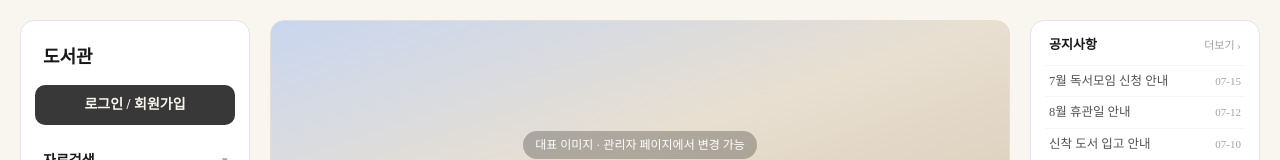
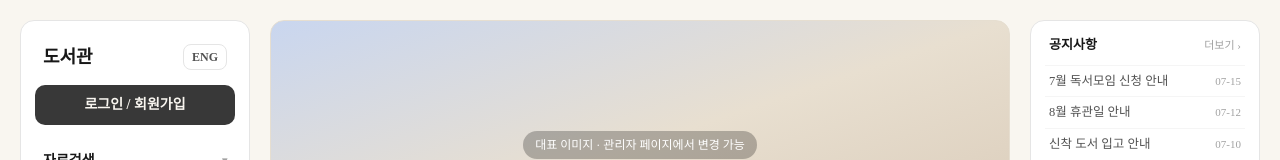
Before and after one commit to Gravityofu/LibraryNearMe, a Next.js app in the folder frontend/: page / in a window 1280 px wide. Shown: the top 160 px of the page. Built offline with nearby package versions, Linux system fonts and the light colour scheme; no server answers.

Commit message:
9단계(1): 언어 토글(한/영) + 홈페이지 번역

```diff
--- a/frontend/src/app/layout.tsx
+++ b/frontend/src/app/layout.tsx
@@ -1,6 +1,7 @@
 import type { Metadata } from "next";
 import { Geist, Geist_Mono } from "next/font/google";
 import "./globals.css";
+import { LanguageProvider } from "@/components/language-provider";
 
 const geistSans = Geist({
   variable: "--font-geist-sans",
@@ -28,7 +29,7 @@ export default function RootLayout({
       className={`${geistSans.variable} ${geistMono.variable} h-full antialiased`}
     >
       <body className={`${geistSans.variable} ${geistMono.variable} antialiased bg-[#F9F6F0] text-neutral-900`}>
-        {children}
+        <LanguageProvider>{children}</LanguageProvider>
       </body>
     </html>
   );
--- /dev/null
+++ b/frontend/src/components/home-body.tsx
@@ -0,0 +1,27 @@
+"use client";
+
+import { useI18n } from "@/components/language-provider";
+import SearchBox from "@/components/search-box";
+
+export default function HomeBody({ libraryName }: { libraryName?: string }) {
+  const { t } = useI18n();
+  const name = libraryName ?? t("common.library");
+
+  return (
+    <main>
+      <div className="flex h-[250px] items-center justify-center rounded-xl border border-[#e6ded0] bg-gradient-to-br from-[#c9d6ef] via-[#e8dfd0] to-[#d8c9b6]">
+        <span className="rounded-full bg-black/25 px-3 py-1.5 text-xs text-white">
+          {t("home.banner")}
+        </span>
+      </div>
+
+      <SearchBox />
+
+      <p className="mt-6 text-center text-sm leading-8 text-neutral-500">
+        {t("home.welcome").replace("{name}", name)}
+        <br />
+        {t("home.welcomeSub")}
+      </p>
+    </main>
+  );
+}
--- /dev/null
+++ b/frontend/src/components/language-provider.tsx
@@ -0,0 +1,45 @@
+"use client";
+
+import { createContext, useContext, useEffect, useState } from "react";
+import { dictionary, type Lang } from "@/lib/dictionary";
+
+type I18n = {
+  lang: Lang;
+  setLang: (l: Lang) => void;
+  t: (key: string) => string;
+};
+
+const I18nContext = createContext<I18n | null>(null);
+
+export function LanguageProvider({ children }: { children: React.ReactNode }) {
+  const [lang, setLangState] = useState<Lang>("ko");
+
+  // 저장돼 있던 언어 설정을 불러옵니다.
+  useEffect(() => {
+    const saved = localStorage.getItem("lang");
+    if (saved === "ko" || saved === "en") setLangState(saved);
+  }, []);
+
+  function setLang(l: Lang) {
+    setLangState(l);
+    localStorage.setItem("lang", l); // 다음에 와도 유지되게 저장
+  }
+
+  // 이름표(key)를 넣으면 현재 언어의 문구를 돌려줍니다.
+  function t(key: string) {
+    return dictionary[lang][key] ?? key;
+  }
+
+  return (
+    <I18nContext.Provider value={{ lang, setLang, t }}>
+      {children}
+    </I18nContext.Provider>
+  );
+}
+
+// 화면 어디서든 언어와 번역 함수를 꺼내 쓰는 도구
+export function useI18n() {
+  const ctx = useContext(I18nContext);
+  if (!ctx) throw new Error("LanguageProvider 안에서만 사용하세요.");
+  return ctx;
+}
--- /dev/null
+++ b/frontend/src/components/language-toggle.tsx
@@ -0,0 +1,15 @@
+"use client";
+
+import { useI18n } from "@/components/language-provider";
+
+export default function LanguageToggle() {
+  const { lang, setLang } = useI18n();
+  return (
+    <button
+      onClick={() => setLang(lang === "ko" ? "en" : "ko")}
+      className="rounded-md border border-neutral-200 px-2 py-1 text-xs font-semibold text-neutral-600 hover:bg-neutral-50"
+    >
+      {lang === "ko" ? "ENG" : "한국어"}
+    </button>
+  );
+}
--- a/frontend/src/components/recent-posts.tsx
+++ b/frontend/src/components/recent-posts.tsx
@@ -1,5 +1,7 @@
-// 지금은 예시 데이터입니다. 나중에 게시판 기능을 만들면 진짜 글로 바뀌고,
-// 관리자에서 "어떤 박스를 보여줄지"도 이때 연결합니다.
+"use client";
+
+import { useI18n } from "@/components/language-provider";
+
 const BOARDS = [
   { name: "공지사항", posts: [
     { title: "7월 독서모임 신청 안내", date: "07-15" },
@@ -25,13 +27,16 @@ const BOARDS = [
 ];
 
 export default function RecentPosts() {
+  const { t } = useI18n();
   return (
     <div className="flex flex-col gap-3.5">
       {BOARDS.map((board) => (
         <div key={board.name} className="rounded-xl border border-neutral-200 bg-white p-3.5">
           <h4 className="mb-2.5 flex items-center px-1 text-[13px] font-extrabold">
             {board.name}
-            <span className="ml-auto text-[11px] font-normal text-neutral-400">더보기 ›</span>
+            <span className="ml-auto text-[11px] font-normal text-neutral-400">
+              {t("posts.more")}
+            </span>
           </h4>
           {board.posts.map((p, idx) => (
             <div
--- a/frontend/src/components/site-sidebar.tsx
+++ b/frontend/src/components/site-sidebar.tsx
@@ -2,33 +2,35 @@
 
 import { useState } from "react";
 import Link from "next/link";
+import { useI18n } from "@/components/language-provider";
+import LanguageToggle from "@/components/language-toggle";
 
-// 왼쪽 메뉴 구성 (하위 페이지는 앞으로 하나씩 진짜 링크로 연결됩니다)
+// 이제 글자 대신 '이름표(키)'를 씁니다.
 const MENU = [
-  { title: "자료검색", items: [
-    { label: "통합 검색", href: "/" },
-    { label: "신착 자료", href: "#" },
-    { label: "인기 자료", href: "#" },
+  { key: "nav.search", items: [
+    { key: "nav.search.all", href: "/" },
+    { key: "nav.search.new", href: "#" },
+    { key: "nav.search.popular", href: "#" },
   ]},
-  { title: "도서관 이용", items: [
-    { label: "이용 안내", href: "#" },
-    { label: "오시는 길", href: "#" },
-    { label: "운영 시간", href: "#" },
+  { key: "nav.use", items: [
+    { key: "nav.use.guide", href: "#" },
+    { key: "nav.use.location", href: "#" },
+    { key: "nav.use.hours", href: "#" },
   ]},
-  { title: "커뮤니티", items: [
-    { label: "공지사항", href: "#" },
-    { label: "자유게시판", href: "#" },
-    { label: "독서모임", href: "#" },
-    { label: "자료 신청", href: "#" },
+  { key: "nav.community", items: [
+    { key: "nav.community.notice", href: "#" },
+    { key: "nav.community.free", href: "#" },
+    { key: "nav.community.club", href: "#" },
+    { key: "nav.community.request", href: "#" },
   ]},
-  { title: "내 서재", items: [
-    { label: "대출 현황", href: "#" },
-    { label: "예약 현황", href: "#" },
-    { label: "모바일 회원증", href: "#" },
+  { key: "nav.myshelf", items: [
+    { key: "nav.myshelf.loans", href: "#" },
+    { key: "nav.myshelf.reservations", href: "#" },
+    { key: "nav.myshelf.card", href: "#" },
   ]},
-  { title: "도서관 소개", items: [
-    { label: "인사말", href: "#" },
-    { label: "시설 안내", href: "#" },
+  { key: "nav.about", items: [
+    { key: "nav.about.greeting", href: "#" },
+    { key: "nav.about.facilities", href: "#" },
   ]},
 ];
 
@@ -39,7 +41,7 @@ export default function SiteSidebar({
   name: string;
   primaryColor?: string;
 }) {
-  // 열려 있는 메뉴 번호 목록 (처음엔 0번=자료검색만 열림)
+  const { t } = useI18n();
   const [open, setOpen] = useState<number[]>([0]);
 
   function toggle(i: number) {
@@ -50,32 +52,29 @@ export default function SiteSidebar({
 
   return (
     <aside className="rounded-xl border border-neutral-200 bg-white p-3.5">
-      {/* 로고 (왼쪽 정렬) */}
-      <Link
-        href="/"
-        className="block px-2 pb-3.5 pt-2 text-lg font-extrabold"
-        style={{ color: primaryColor }}
-      >
-        {name}
-      </Link>
+      {/* 로고 + 언어 토글 */}
+      <div className="flex items-center justify-between px-2 pb-3.5 pt-2">
+        <Link href="/" className="text-lg font-extrabold" style={{ color: primaryColor }}>
+          {name}
+        </Link>
+        <LanguageToggle />
+      </div>
 
-      {/* 로그인/회원가입 단일 버튼 (짙은 회색 + 아이보리 글씨) */}
       <Link
         href="/login"
         className="block rounded-lg bg-[#383838] py-2.5 text-center text-sm font-semibold text-[#F9F6F0]"
       >
-        로그인 / 회원가입
+        {t("auth.button")}
       </Link>
 
-      {/* 아코디언 메뉴 */}
       <nav className="mt-4">
         {MENU.map((group, i) => (
-          <div key={group.title} className="border-b border-neutral-100 last:border-b-0">
+          <div key={group.key} className="border-b border-neutral-100 last:border-b-0">
             <button
               onClick={() => toggle(i)}
               className="flex w-full items-center justify-between px-2 py-2.5 text-sm font-semibold"
             >
-              {group.title}
+              {t(group.key)}
               <span
                 className={`text-[10px] text-neutral-400 transition-transform ${
                   open.includes(i) ? "rotate-90" : ""
@@ -88,11 +87,11 @@ export default function SiteSidebar({
               <div className="pb-2">
                 {group.items.map((item) => (
                   <Link
-                    key={item.label}
+                    key={item.key}
                     href={item.href}
                     className="block rounded-md px-4 py-1.5 text-[13px] text-neutral-600 hover:bg-neutral-50"
                   >
-                    {item.label}
+                    {t(item.key)}
                   </Link>
                 ))}
               </div>
--- /dev/null
+++ b/frontend/src/lib/dictionary.ts
@@ -0,0 +1,75 @@
+export type Lang = "ko" | "en";
+
+// 왼쪽이 이름표(키), 오른쪽이 실제 문구입니다.
+export const dictionary: Record<Lang, Record<string, string>> = {
+  ko: {
+    "auth.button": "로그인 / 회원가입",
+
+    "nav.search": "자료검색",
+    "nav.search.all": "통합 검색",
+    "nav.search.new": "신착 자료",
+    "nav.search.popular": "인기 자료",
+    "nav.use": "도서관 이용",
+    "nav.use.guide": "이용 안내",
+    "nav.use.location": "오시는 길",
+    "nav.use.hours": "운영 시간",
+    "nav.community": "커뮤니티",
+    "nav.community.notice": "공지사항",
+    "nav.community.free": "자유게시판",
+    "nav.community.club": "독서모임",
+    "nav.community.request": "자료 신청",
+    "nav.myshelf": "내 서재",
+    "nav.myshelf.loans": "대출 현황",
+    "nav.myshelf.reservations": "예약 현황",
+    "nav.myshelf.card": "모바일 회원증",
+    "nav.about": "도서관 소개",
+    "nav.about.greeting": "인사말",
+    "nav.about.facilities": "시설 안내",
+
+    "home.banner": "대표 이미지 · 관리자 페이지에서 변경 가능",
+    "home.searchPlaceholder": "검색어를 입력하고 Enter를 누르세요",
+    "home.searchHint": "Enter를 누르면 바로 검색됩니다 (검색 버튼 없음)",
+    "home.searchEmpty": "검색어를 입력해 주세요",
+    "home.searchTodo": '"{q}" 검색은 도서 관리 단계에서 연결됩니다',
+    "home.welcome": "책과 사람을 잇는 공간, {name}입니다.",
+    "home.welcomeSub": "왼쪽 메뉴에서 원하는 서비스를 골라보세요.",
+
+    "posts.more": "더보기 ›",
+    "common.library": "도서관",
+  },
+  en: {
+    "auth.button": "Login / Sign up",
+
+    "nav.search": "Search",
+    "nav.search.all": "Integrated Search",
+    "nav.search.new": "New Arrivals",
+    "nav.search.popular": "Popular",
+    "nav.use": "Using the Library",
+    "nav.use.guide": "Guide",
+    "nav.use.location": "Directions",
+    "nav.use.hours": "Hours",
+    "nav.community": "Community",
+    "nav.community.notice": "Notices",
+    "nav.community.free": "Open Board",
+    "nav.community.club": "Book Clubs",
+    "nav.community.request": "Request Materials",
+    "nav.myshelf": "My Shelf",
+    "nav.myshelf.loans": "My Loans",
+    "nav.myshelf.reservations": "My Reservations",
+    "nav.myshelf.card": "Mobile Card",
+    "nav.about": "About",
+    "nav.about.greeting": "Greeting",
+    "nav.about.facilities": "Facilities",
+
+    "home.banner": "Main image · editable in admin",
+    "home.searchPlaceholder": "Type a keyword and press Enter",
+    "home.searchHint": "Press Enter to search (no button)",
+    "home.searchEmpty": "Please enter a keyword",
+    "home.searchTodo": 'Search for "{q}" will be connected in the book step',
+    "home.welcome": "{name} is a space that connects books and people.",
+    "home.welcomeSub": "Choose a service from the left menu.",
+
+    "posts.more": "More ›",
+    "common.library": "Library",
+  },
+};
```
Also changed, not shown: frontend/src/app/(site)/page.tsx (+2 -21 lines), frontend/src/components/search-box.tsx (+11 -6 lines), 1 other file (tests, documents, lock files or other folders).
